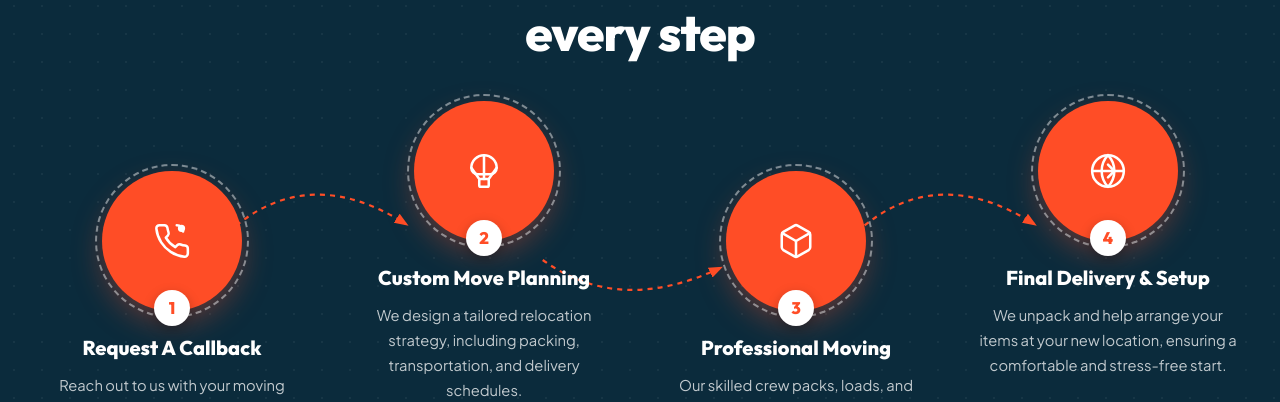
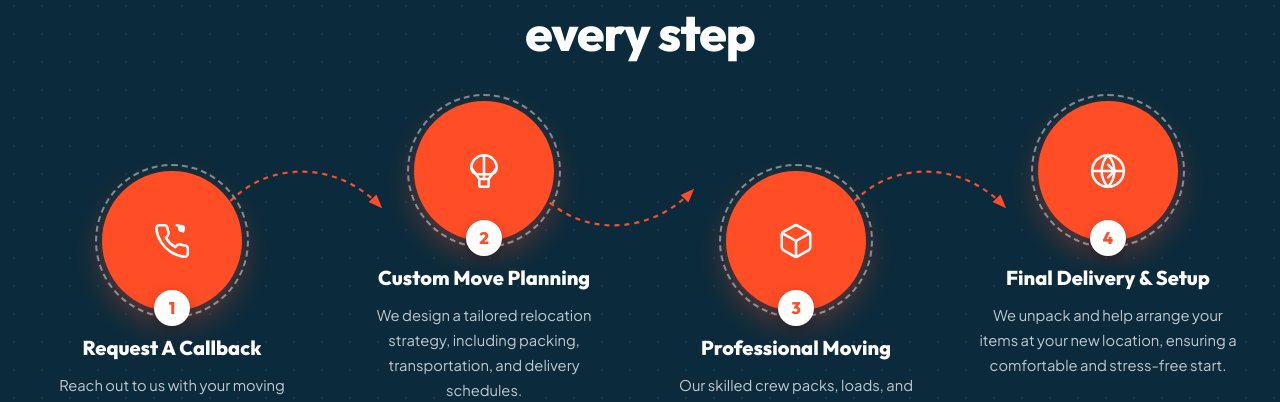
Before and after one commit to CybertizeYogesh/new-website-, a Next.js app: page / in a window 1280 px wide. Shown: the part 3442-3844 px from the top of the page. Built offline with nearby package versions, Linux system fonts and the light colour scheme.

Commit message:
Attach locked relative connector SVG arcs directly to node circles for 100% resolution independence

```diff
--- a/src/app/globals.css
+++ b/src/app/globals.css
@@ -577,7 +577,7 @@ img {
     overflow: hidden;
 }
 
-/* Speedex Relocation Exact Work Process Section (140px nodes & exact proportions) */
+/* Speedex Relocation Exact Work Process Section (Locked Relative Connector Arcs) */
 .process-speedex-section {
     background-color: #0b2b3c;
     background-image: radial-gradient(rgba(255, 255, 255, 0.05) 1.2px, transparent 1.2px);
@@ -624,16 +624,6 @@ img {
     min-height: 350px;
 }
 
-.speedex-curved-line {
-    position: absolute;
-    top: 0;
-    left: 0;
-    width: 100%;
-    height: 220px;
-    pointer-events: none;
-    z-index: 1;
-}
-
 .speedex-grid {
     display: grid;
     grid-template-columns: repeat(4, 1fr);
@@ -676,6 +666,36 @@ img {
     inset: -7px;
     border-radius: 50%;
     border: 2px dashed rgba(255, 255, 255, 0.45);
+}
+
+/* Relative Connector Arc SVGs Attached Directly to Circle Nodes */
+.speedex-connector-arc {
+    position: absolute;
+    width: 175px;
+    height: 95px;
+    pointer-events: none;
+    z-index: 10;
+}
+
+.speedex-connector-arc.connector-1 {
+    top: -20px;
+    left: 110px;
+}
+
+.speedex-connector-arc.connector-2 {
+    top: 55px;
+    left: 110px;
+}
+
+.speedex-connector-arc.connector-3 {
+    top: -20px;
+    left: 110px;
+}
+
+.speedex-connector-arc svg {
+    width: 100%;
+    height: 100%;
+    overflow: visible;
 }
 
 .speedex-icon-inner {
@@ -757,7 +777,7 @@ img {
         grid-template-columns: repeat(2, 1fr);
         gap: 3.5rem 2rem;
     }
-    .speedex-curved-line {
+    .speedex-connector-arc {
         display: none;
     }
     .speedex-step-item.step-up,
--- a/src/app/page.tsx
+++ b/src/app/page.tsx
@@ -9,6 +9,15 @@ import ImageReveal from '@/components/ImageReveal';
 export default function HomePage() {
   return (
     <>
+      {/* Hidden SVG Marker Definitions */}
+      <svg style={{ position: 'absolute', width: 0, height: 0, overflow: 'hidden' }} aria-hidden="true">
+        <defs>
+          <marker id="arrowhead" viewBox="0 0 10 10" refX="7" refY="5" markerWidth="7" markerHeight="7" orient="auto-start-reverse">
+            <path d="M 0 1.5 L 9 5 L 0 8.5 z" fill="#ff4d26" />
+          </marker>
+        </defs>
+      </svg>
+
       {/* 1. Hero Section - Dark Midnight Theme */}
       <header className="hero" id="home">
         <div className="hero-bg">
@@ -204,39 +213,6 @@ export default function HomePage() {
           </div>
 
           <div className="speedex-process-wrapper">
-            {/* SVG Curved Dotted Connection Line - Meticulously Proportioned 140px Circle Arcs */}
-            <svg className="speedex-curved-line" viewBox="0 0 1200 220" fill="none" preserveAspectRatio="none">
-              {/* Arc 1: Circle 1 top-right to Circle 2 left-bottom */}
-              <path
-                d="M 194 96 C 250 45, 310 50, 369 88"
-                stroke="#ff4d26"
-                strokeWidth="2.2"
-                strokeDasharray="5 5"
-                markerEnd="url(#arrowhead)"
-              />
-              {/* Arc 2: Circle 2 right-bottom to Circle 3 left-top */}
-              <path
-                d="M 504 124 C 560 165, 620 160, 679 132"
-                stroke="#ff4d26"
-                strokeWidth="2.2"
-                strokeDasharray="5 5"
-                markerEnd="url(#arrowhead)"
-              />
-              {/* Arc 3: Circle 3 top-right to Circle 4 left-bottom */}
-              <path
-                d="M 814 96 C 870 45, 930 50, 989 88"
-                stroke="#ff4d26"
-                strokeWidth="2.2"
-                strokeDasharray="5 5"
-                markerEnd="url(#arrowhead)"
-              />
-              <defs>
-                <marker id="arrowhead" viewBox="0 0 10 10" refX="7" refY="5" markerWidth="7" markerHeight="7" orient="auto-start-reverse">
-                  <path d="M 0 1.5 L 9 5 L 0 8.5 z" fill="#ff4d26" />
-                </marker>
-              </defs>
-            </svg>
-
             <div className="speedex-grid">
               {/* Step 1 */}
               <div className="speedex-step-item step-down">
@@ -249,6 +225,19 @@ export default function HomePage() {
                     </svg>
                   </div>
                   <div className="speedex-number-badge">1</div>
+
+                  {/* Relative SVG Connector 1 -> Step 2 */}
+                  <div className="speedex-connector-arc connector-1">
+                    <svg viewBox="0 0 175 95" fill="none">
+                      <path
+                        d="M 5 65 C 50 5, 125 10, 168 55"
+                        stroke="#ff4d26"
+                        strokeWidth="2.2"
+                        strokeDasharray="5 5"
+                        markerEnd="url(#arrowhead)"
+                      />
+                    </svg>
+                  </div>
                 </div>
                 <h3>Request A Callback</h3>
                 <p>Reach out to us with your moving needs. Our team will contact you to understand your requirements in detail.</p>
@@ -267,6 +256,19 @@ export default function HomePage() {
                     </svg>
                   </div>
                   <div className="speedex-number-badge">2</div>
+
+                  {/* Relative SVG Connector 2 -> Step 3 */}
+                  <div className="speedex-connector-arc connector-2">
+                    <svg viewBox="0 0 175 95" fill="none">
+                      <path
+                        d="M 5 25 C 50 85, 125 80, 168 35"
+                        stroke="#ff4d26"
+                        strokeWidth="2.2"
+                        strokeDasharray="5 5"
+                        markerEnd="url(#arrowhead)"
+                      />
+                    </svg>
+                  </div>
                 </div>
                 <h3>Custom Move Planning</h3>
                 <p>We design a tailored relocation strategy, including packing, transportation, and delivery schedules.</p>
@@ -283,6 +285,19 @@ export default function HomePage() {
                     </svg>
                   </div>
                   <div className="speedex-number-badge">3</div>
+
+                  {/* Relative SVG Connector 3 -> Step 4 */}
+                  <div className="speedex-connector-arc connector-3">
+                    <svg viewBox="0 0 175 95" fill="none">
+                      <path
+                        d="M 5 65 C 50 5, 125 10, 168 55"
+                        stroke="#ff4d26"
+                        strokeWidth="2.2"
+                        strokeDasharray="5 5"
+                        markerEnd="url(#arrowhead)"
+                      />
+                    </svg>
+                  </div>
                 </div>
                 <h3>Professional Moving</h3>
                 <p>Our skilled crew packs, loads, and transports your belongings with care using quality materials and tools.</p>
```
